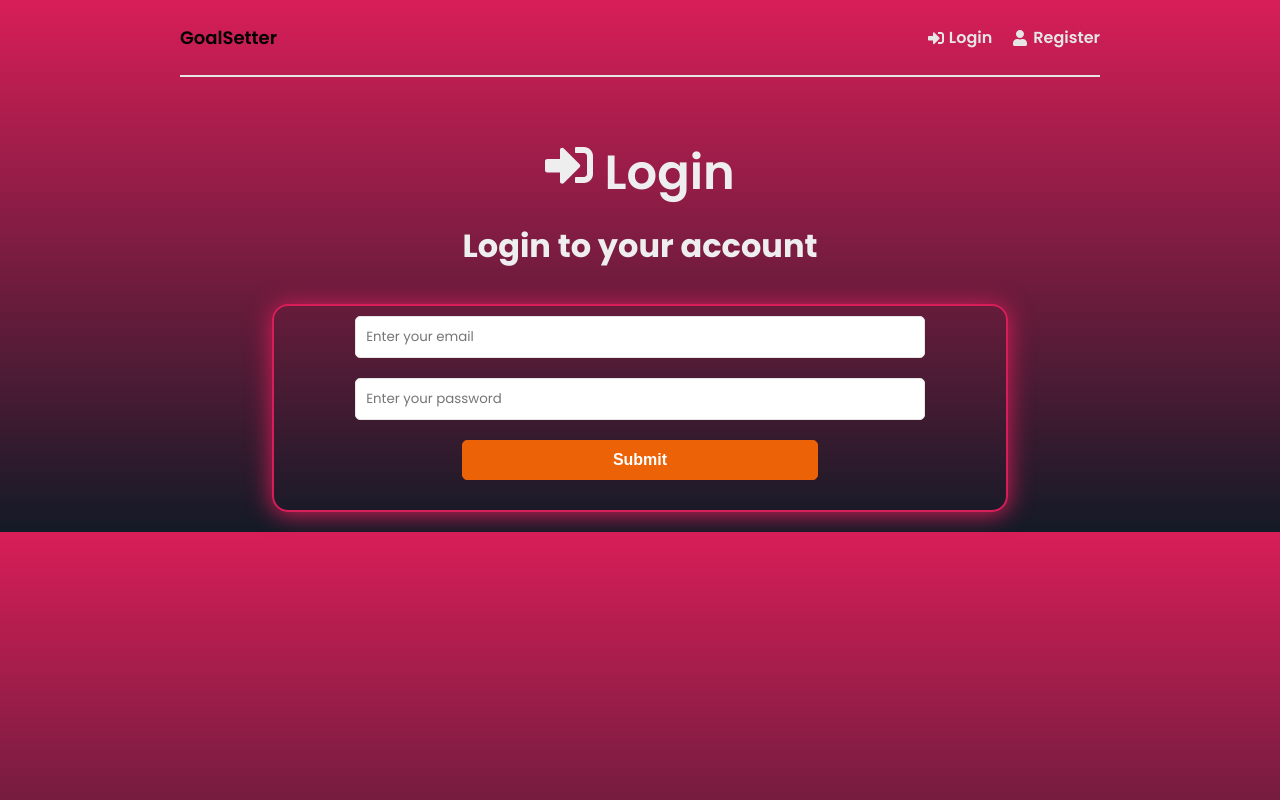
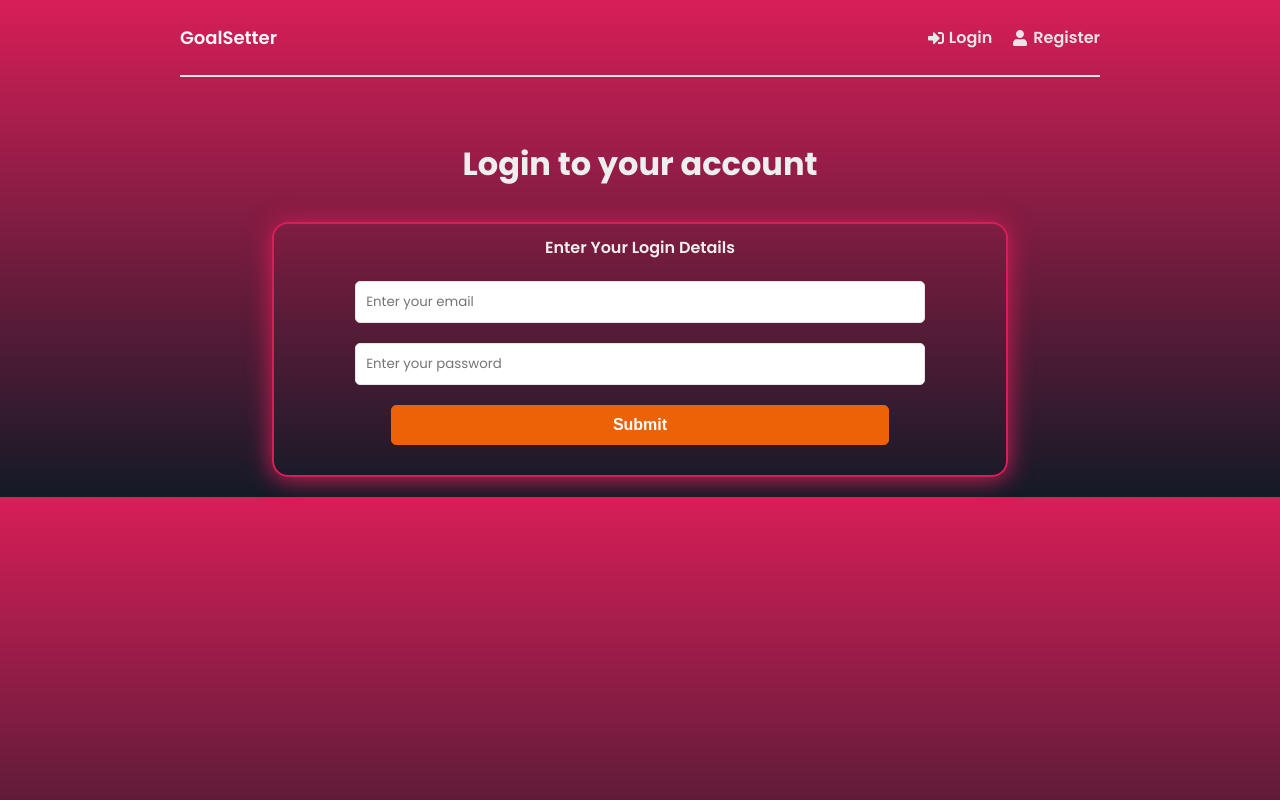
Before and after one commit to Collinswarui/Rest-Api, a React (Create React App) app in the folder frontend/: page /login in a window 1280 px wide. Built offline with nearby package versions, Linux system fonts and the light colour scheme.

Commit message:
added some styling to the Dashboard

```diff
--- a/frontend/src/components/Goalform.jsx
+++ b/frontend/src/components/Goalform.jsx
@@ -20,8 +20,8 @@ function Goalform() {
   return (
     <section className="form">
         <form onSubmit={onSubmit}>
-            <div className="form-group">
-                <label htmlFor="text">Goal</label>
+            <div className="form-group cont">
+                <label htmlFor="text">Enter Your Goal</label>
                 <input type="text"
                        name="text"
                        id="text"
--- a/frontend/src/index.css
+++ b/frontend/src/index.css
@@ -15,14 +15,14 @@
 
 body {
   font-family: 'Poppins', sans-serif;
-  /* height: 100vh; */
-  /* background-color: var(--primary); */
-  background-image: linear-gradient(to bottom, var(--primary), var(--dark));
+  height: 100%;
+  background-color: var(--primary);
+  background: linear-gradient(to bottom, var(--primary), var(--dark));
 }
 
 a {
   text-decoration: none;
-  color: #000;
+  color: #fcf8f8;
 }
 
 p {
@@ -50,6 +50,10 @@ h3 {
   margin: 0 auto;
   padding: 0 20px;
   text-align: center;
+}
+
+.log {
+  min-height: 100%;
 }
 
 .header {
@@ -105,30 +109,43 @@ h3 {
 
 .goals {
   display: grid;
-  grid-template-columns: repeat(2, 1fr);
+  grid-template-columns: repeat(3, 1fr);
   gap: 10px;
+  /* margin-bottom: 20px; */
+  margin: 35px;
 }
 
 .goal {
-  background-color: var(--dark-alt);
-  margin: 10px 0;
+  margin: 10px;
   padding: 20px 0 10px;
   position: relative;
   color: #fff;
+  background-color: var(--dark-alt);
   border-radius: 16px;
 }
 
 .goal .close {
   position: absolute;
-  top: 10px;
-  right: 15px;
-  cursor: pointer;
-  border: none;
-  background: none;
+  top: 50%;
+  right: 10px;
+  transform: translateY(-50%);
+  font-weight: bolder;
+
+
+  width: 26px;
+  height: 26px;
+  color: var(--light);
+  background-color: var(--light-alt);
+  border-radius: 50%;
+  border: 1px solid var(--light-alt);
+
+  display: flex;
+  align-items: center;
+  justify-content: center;
 }
 
 .form,
-.content {
+.content .cont{
   width: 80%;
   margin: 0 auto;
   padding: 10px;
@@ -157,9 +174,12 @@ h3 {
 }
 
 .form-group label {
-  text-align: left;
+  text-align: center;
   display: block;
   margin: 0 0 5px 3px;
+  color: #fff;
+  font-size: 16px;
+  font-weight: 700;
 }
 
 .btn {
@@ -176,7 +196,7 @@ h3 {
   /* display: flex; */
   align-items: center;
   justify-content: center;
-  width: 50% !important;
+  width: 70% !important;
 
 }
 
--- a/frontend/src/pages/Login.jsx
+++ b/frontend/src/pages/Login.jsx
@@ -61,15 +61,16 @@ function Login() {
 
 
   return (
-   <>
+   <div className="log">
     <section className="heading">
-      <h1>
+      {/* <h1>
         <FaSignInAlt /> Login
-      </h1>
+      </h1> */}
       <p>Login to your account</p>
     </section>
 
     <section className="form">
+      <p>Enter Your Login Details</p>
       <form onSubmit={onSubmit}>
 
         <div className="form-group">
@@ -100,7 +101,7 @@ function Login() {
         </div>
       </form>
     </section>
-  </>
+  </div>
   )
 }
 
```
